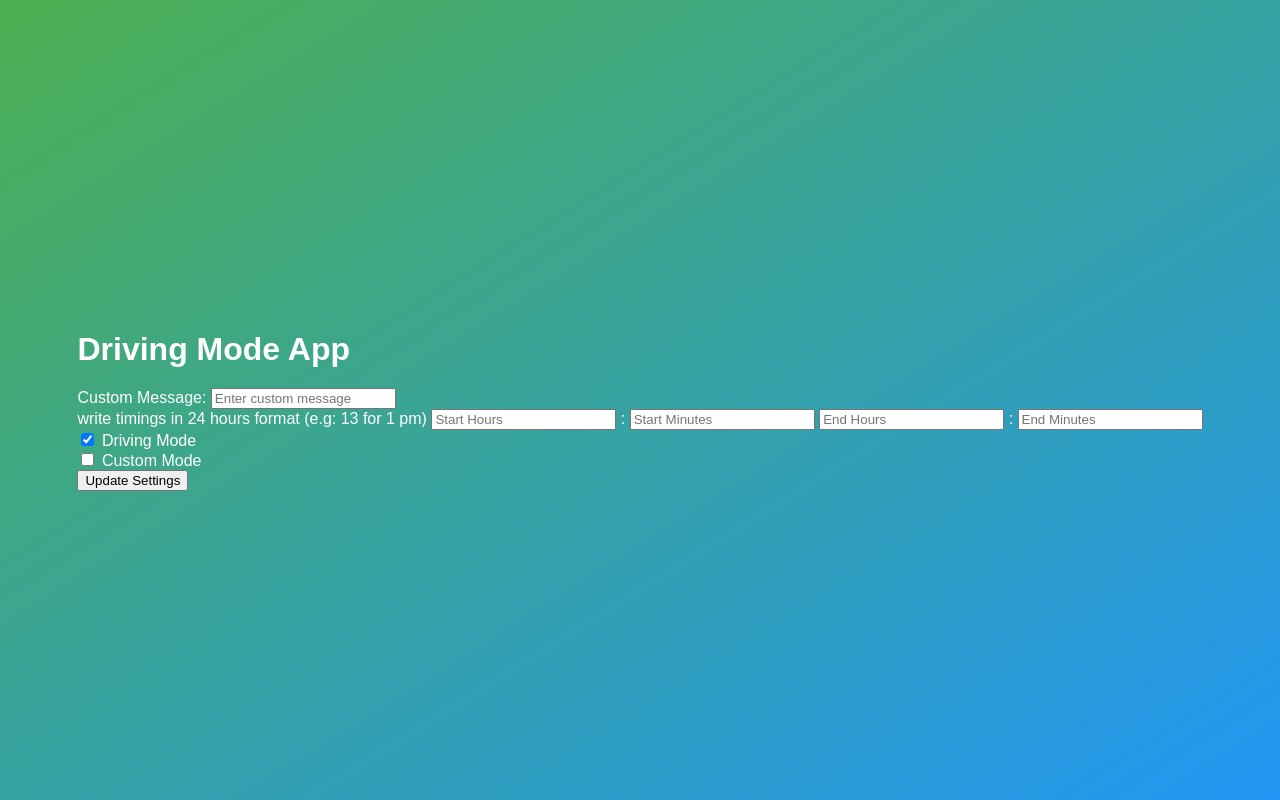
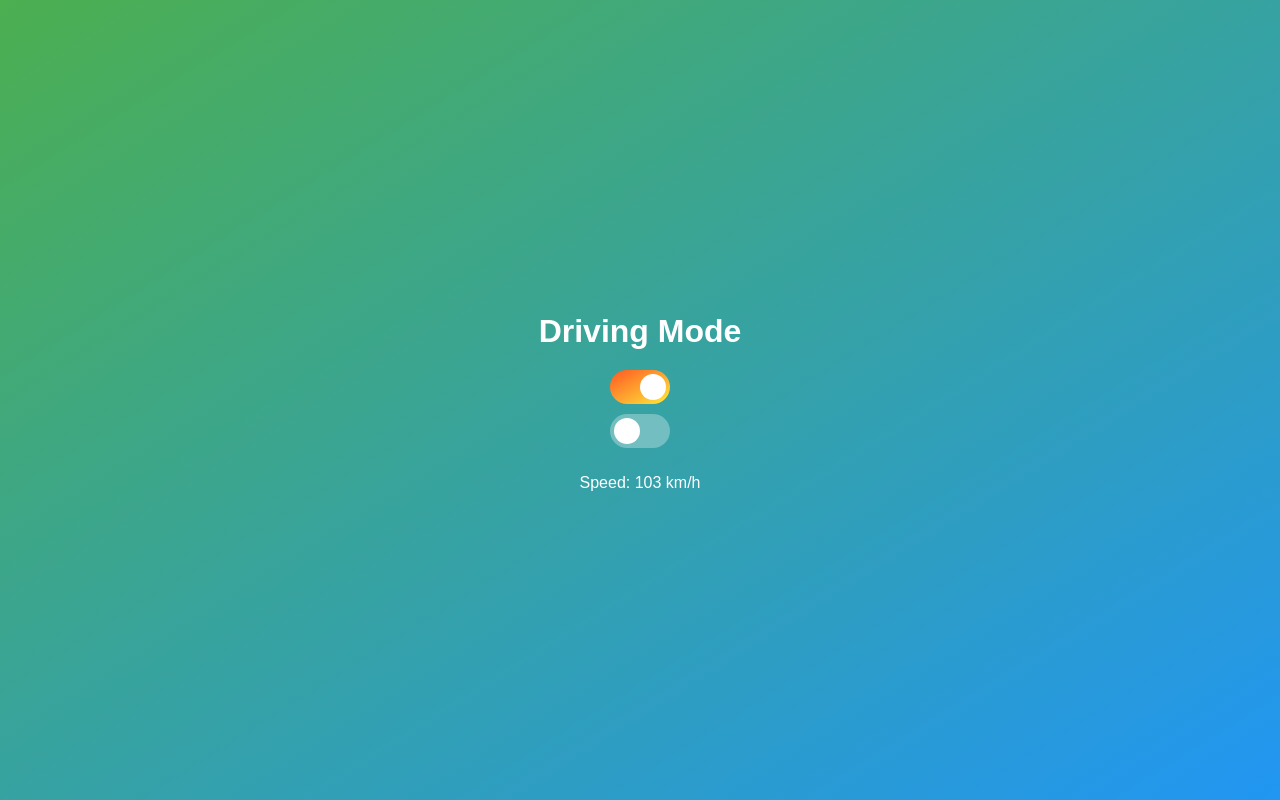
Before and after one commit to agentghost655/testapp, a plain HTML site: page index.html in a window 1280 px wide. Drawn offline with Linux system fonts and the light colour scheme.

Commit message:
index.html

```diff
--- a/index.html
+++ b/index.html
@@ -3,34 +3,29 @@
 <head>
   <meta charset="UTF-8">
   <meta name="viewport" content="width=device-width, initial-scale=1.0">
-    <title>Driving Mode App</title>
+  <title>Driving Mode</title>
   <link rel="stylesheet" href="styles.css">
 </head>
 <body>
-    <div class="container">
-        <h1 class="title">Driving Mode App</h1>
-        <div class="settings">
+  <h1>Driving Mode</h1>
+  <label class="switch">
+    <input type="checkbox" id="drivingSwitch" checked>
+    <span class="slider round"></span>
+  </label>
+  <label class="switch">
+    <input type="checkbox" id="customSwitch">
+    <span class="slider round"></span>
+  </label>
+  <div id="customSettings" style="display:none;">
+    <label for="startTime">Start Time:</label>
+    <input type="time" id="startTime" value="02:00">
+    <label for="endTime">End Time:</label>
+    <input type="time" id="endTime" value="09:00">
+    <br>
     <label for="customMessage">Custom Message:</label>
     <input type="text" id="customMessage" placeholder="Enter custom message">
-            <br>
-            <label> write timings in 24 hours format (e.g: 13 for 1 pm) </label>
-            <input type="text" id="startHours" placeholder="Start Hours">
-            <span>:</span>
-            <input type="text" id="startMinutes" placeholder="Start Minutes">
-            <input type="text" id="endHours" placeholder="End Hours">
-            <span>:</span>
-            <input type="text" id="endMinutes" placeholder="End Minutes">
-            <div class="checkbox">
-                <input type="checkbox" id="isDriving" checked>
-                <label for="isDriving">Driving Mode</label>
   </div>
-            <div class="checkbox">
-                <input type="checkbox" id="isCustomMode">
-                <label for="isCustomMode">Custom Mode</label>
-            </div>
-            <button onclick="updateSettings()">Update Settings</button>
-        </div>
-    </div>
+  <p id="speedDisplay">Speed: 0 km/h</p>
   <script src="scripts.js"></script>
 </body>
 </html>
```
Lines whose indentation alone changed are shown as unchanged.
